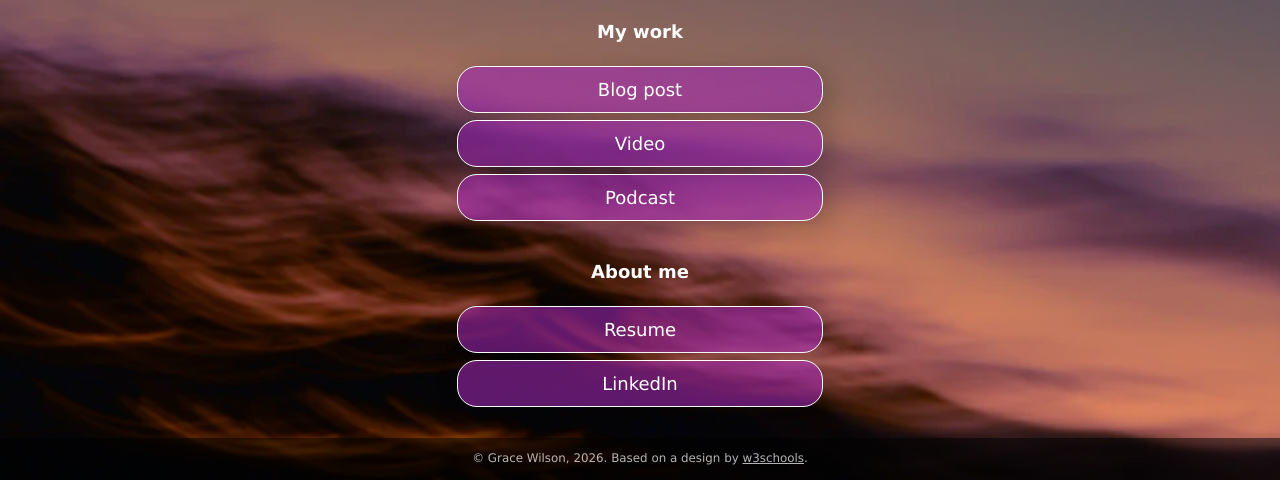
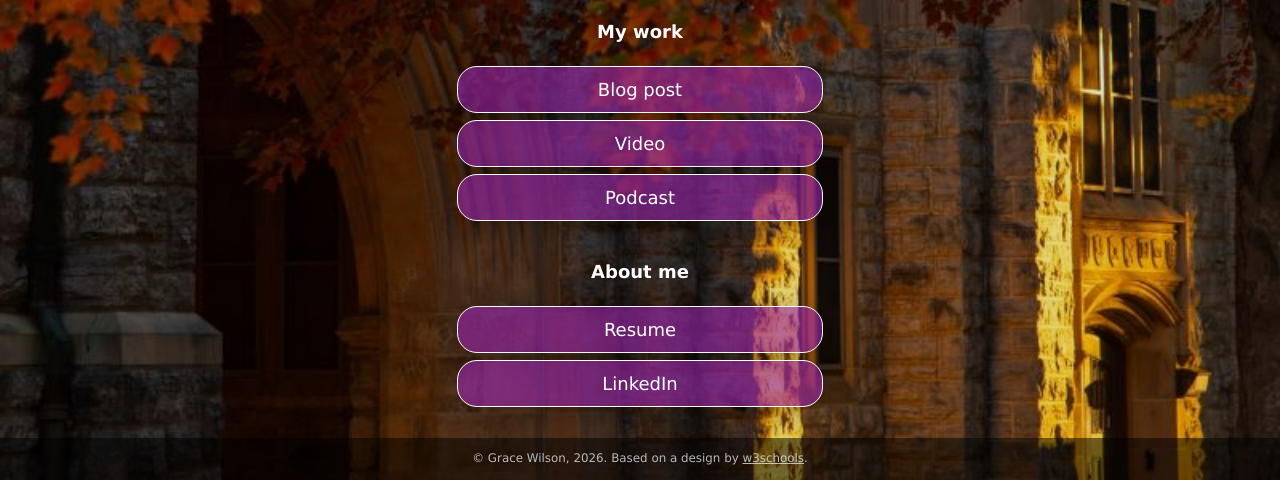
Before and after one commit to gracew29/gracew29.github.io, a plain HTML site: page index.html in a window 1280 px wide. Shown: the part 320-800 px from the top of the page. Drawn offline with Linux system fonts and the light colour scheme.

Commit message:
Update style.css

```diff
--- a/css/style.css
+++ b/css/style.css
@@ -26,7 +26,7 @@
     min-height: 100%;
     /* The image used for the site background. Try changing skyscape.jpg to stars.jpg. Put a replacement photo in the images folder and, in line 21 below, replace skyscape.jpg with yourbackgroundfilename.jpg */
     /* The linear gradient darkens the image, like putting a sunglasses lens on top of it. If you want to darken the image even more, change 0.1 (both times) to 0.3 or higher */
-    background: linear-gradient(rgba(0, 0, 0, 0.1), rgba(0, 0, 0, 0.1)), url(../images/skyscape.jpg);
+    background: linear-gradient(rgba(0, 0, 0, 0.1), rgba(0, 0, 0, 0.1)), url(../images/background.jpg);
     /* Prevents the browser from repeating or "tiling" the background image */
     background-repeat: no-repeat;
     background-position: center;
```
